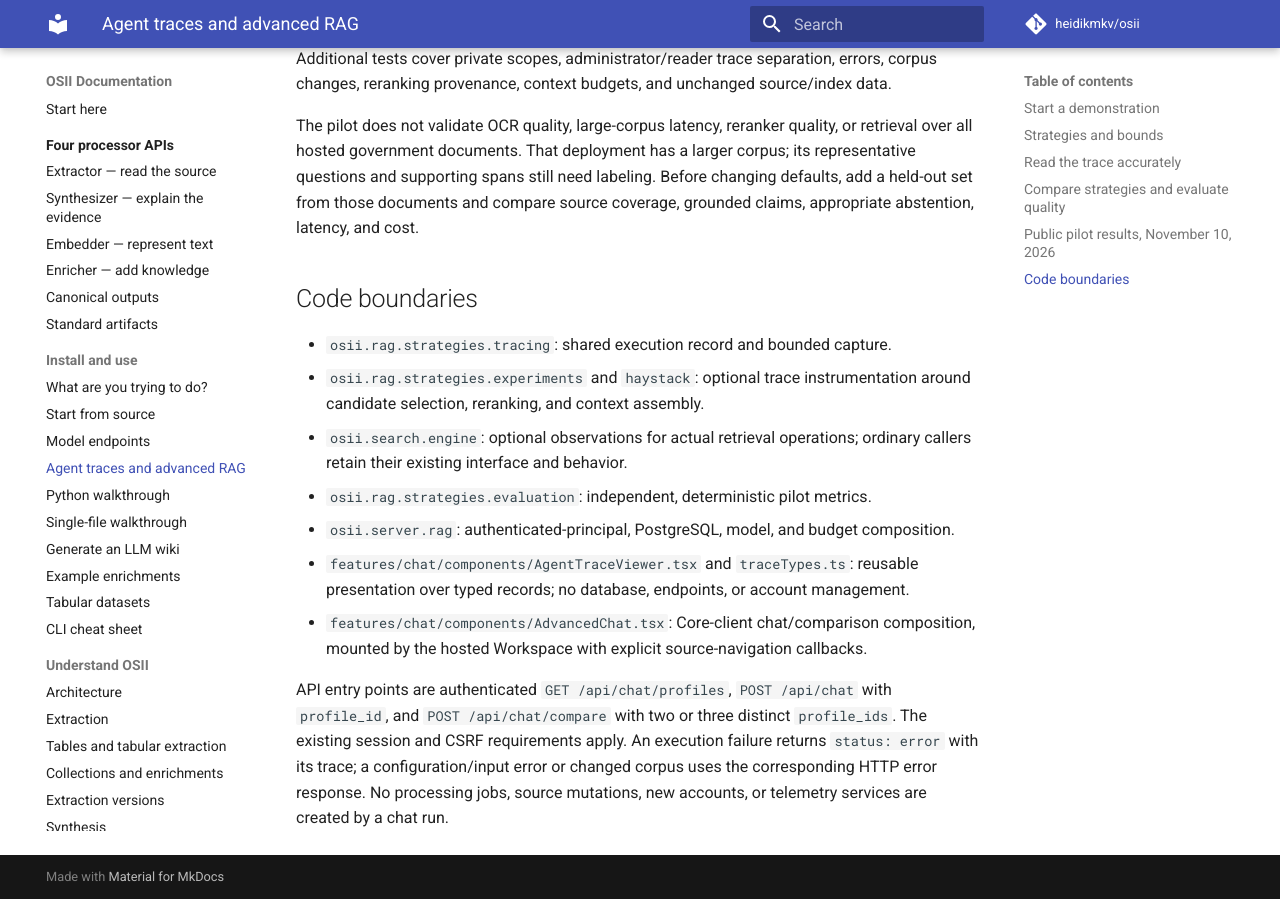
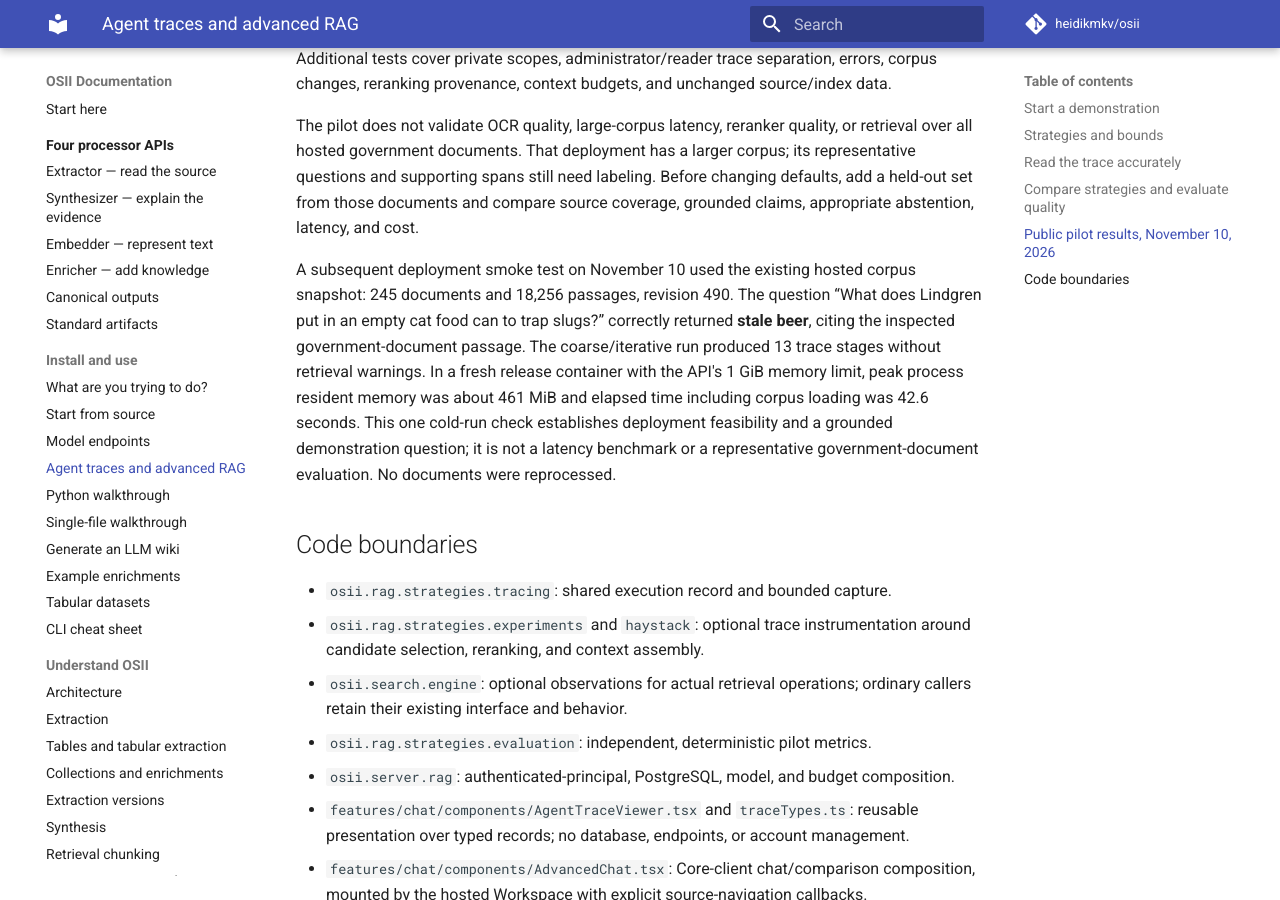
Before and after one commit to sandialabs/OSII, an MkDocs documentation site: the page built from docs/operations/agent-traces.md, in a window 1280 px wide and 900 px high, scrolled down 4492 px. Built offline with MkDocs 1.6.1 and Material for MkDocs 9.7.7, drawn with Linux system fonts in a browser that asks for light colours; comment, search, counter and statistics services are not loaded.

Commit message:
Record hosted corpus RAG and memory smoke test

```diff
--- a/docs/operations/agent-traces.md
+++ b/docs/operations/agent-traces.md
@@ -186,6 +186,17 @@ corpus; its representative questions and supporting spans still need labeling.
 Before changing defaults, add a held-out set from those documents and compare
 source coverage, grounded claims, appropriate abstention, latency, and cost.
 
+A subsequent deployment smoke test on November 10 used the existing hosted
+corpus snapshot: 245 documents and 18,256 passages, revision 490. The question
+“What does Lindgren put in an empty cat food can to trap slugs?” correctly
+returned **stale beer**, citing the inspected government-document passage.
+The coarse/iterative run produced 13 trace stages without retrieval warnings.
+In a fresh release container with the API's 1 GiB memory limit, peak process
+resident memory was about 461 MiB and elapsed time including corpus loading
+was 42.6 seconds. This one cold-run check establishes deployment feasibility
+and a grounded demonstration question; it is not a latency benchmark or a
+representative government-document evaluation. No documents were reprocessed.
+
 ## Code boundaries
 
 - `osii.rag.strategies.tracing`: shared execution record and bounded capture.
```
